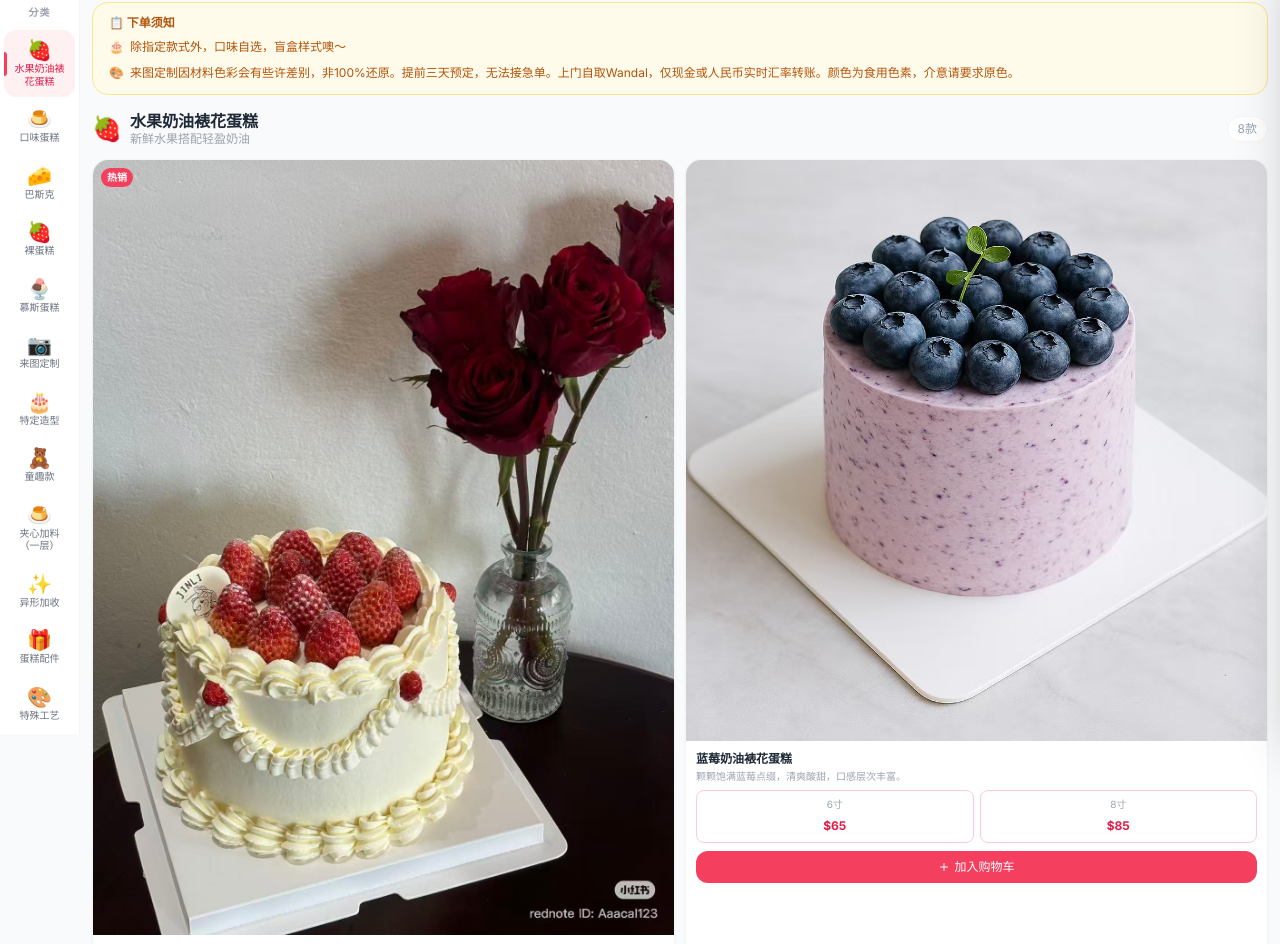
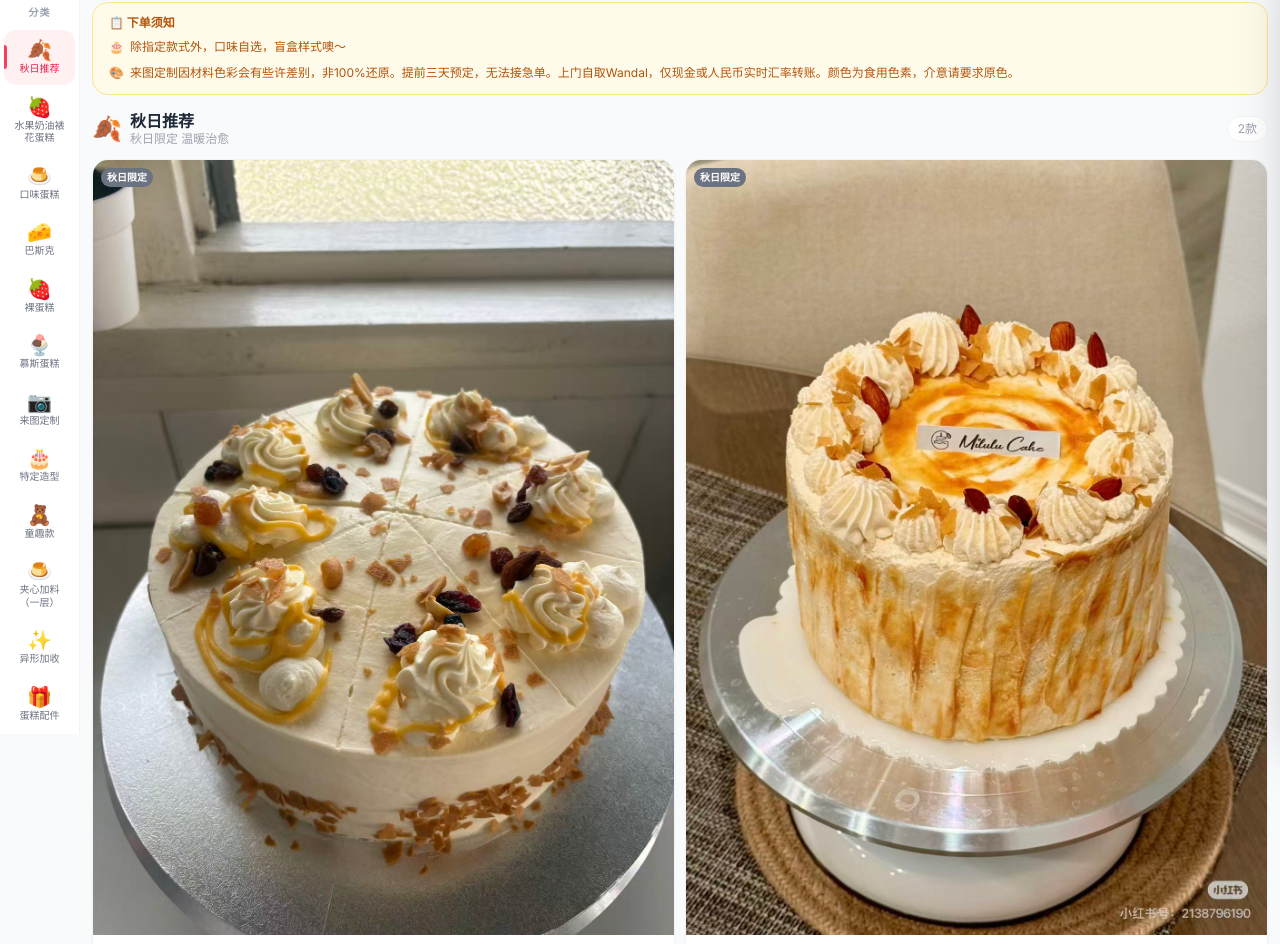
Before and after one commit to peterxia97/planet-sweets, a React (Vite) app: page / in a window 1280 px wide. Shown: the part 66-1010 px from the top of the page. Built offline with nearby package versions, Linux system fonts and the light colour scheme.

Commit message:
feat: 新增秋日推荐分类 + 焦糖南瓜/焦糖咖啡蛋糕

```diff
--- a/src/App.tsx
+++ b/src/App.tsx
@@ -8,7 +8,7 @@ import ContactModal from './components/ContactModal';
 import { ShoppingCart } from 'lucide-react';
 
 function Main() {
-  const [activeCategoryId, setActiveCategoryId] = useState(1);
+  const [activeCategoryId, setActiveCategoryId] = useState(categories[0]?.id ?? 1);
   const [cartOpen, setCartOpen] = useState(false);
   const [contactOpen, setContactOpen] = useState(false);
   const { totalItems, totalPrice } = useCart();
--- a/src/data.ts
+++ b/src/data.ts
@@ -1,10 +1,11 @@
 import type { Category, Cake } from './types';
 
 // ═══════════════════════════════════════════
-//  多糖星球 Planet Sweets — 12 大类
+//  多糖星球 Planet Sweets — 13 大类
 // ═══════════════════════════════════════════
 
 export const categories: Category[] = [
+  { id: 13, name: '秋日推荐',           icon: '🍂', description: '秋日限定 温暖治愈' },
   { id: 1,  name: '水果奶油裱花蛋糕', icon: '🍓', description: '新鲜水果搭配轻盈奶油' },
   { id: 2,  name: '口味蛋糕',          icon: '🍮', description: '多种口味 丰富夹心' },
   { id: 3,  name: '巴斯克',           icon: '🧀', description: '焦香浓郁 绵密丝滑' },
@@ -24,6 +25,28 @@ export const categories: Category[] = [
 // ═══════════════════════════════════════════
 
 export const cakes: Cake[] = [
+
+  // ──────────────────────────────────────
+  // 大类13：秋日推荐
+  // ──────────────────────────────────────
+  {
+    id: 1301,
+    categoryId: 13,
+    name: '焦糖南瓜蛋糕',
+    description: '南瓜奶酪泥+奶冻，搭配混合坚果，营养丰富口感层次高。',
+    price6: 80, price8: 100,
+    image: '/jiatang-nangua.jpg',
+    tag: '秋日限定',
+  },
+  {
+    id: 1302,
+    categoryId: 13,
+    name: '焦糖咖啡蛋糕',
+    description: '黄油薄脆+焦糖海盐奶油+拿铁奶冻+咖啡戚风。浓郁咖啡香融入绵密蛋糕体，层层夹入顺滑奶油，表面淋上琥珀色焦糖酱，是属于大人的温柔甜点。',
+    price6: 75, price8: 95,
+    image: '/jiatang-coffee.jpg',
+    tag: '秋日限定',
+  },
 
   // ──────────────────────────────────────
   // 大类1：水果奶油裱花蛋糕
```
Also changed, not shown: public/jiatang-coffee.jpg (added), public/jiatang-nangua.jpg (added).
